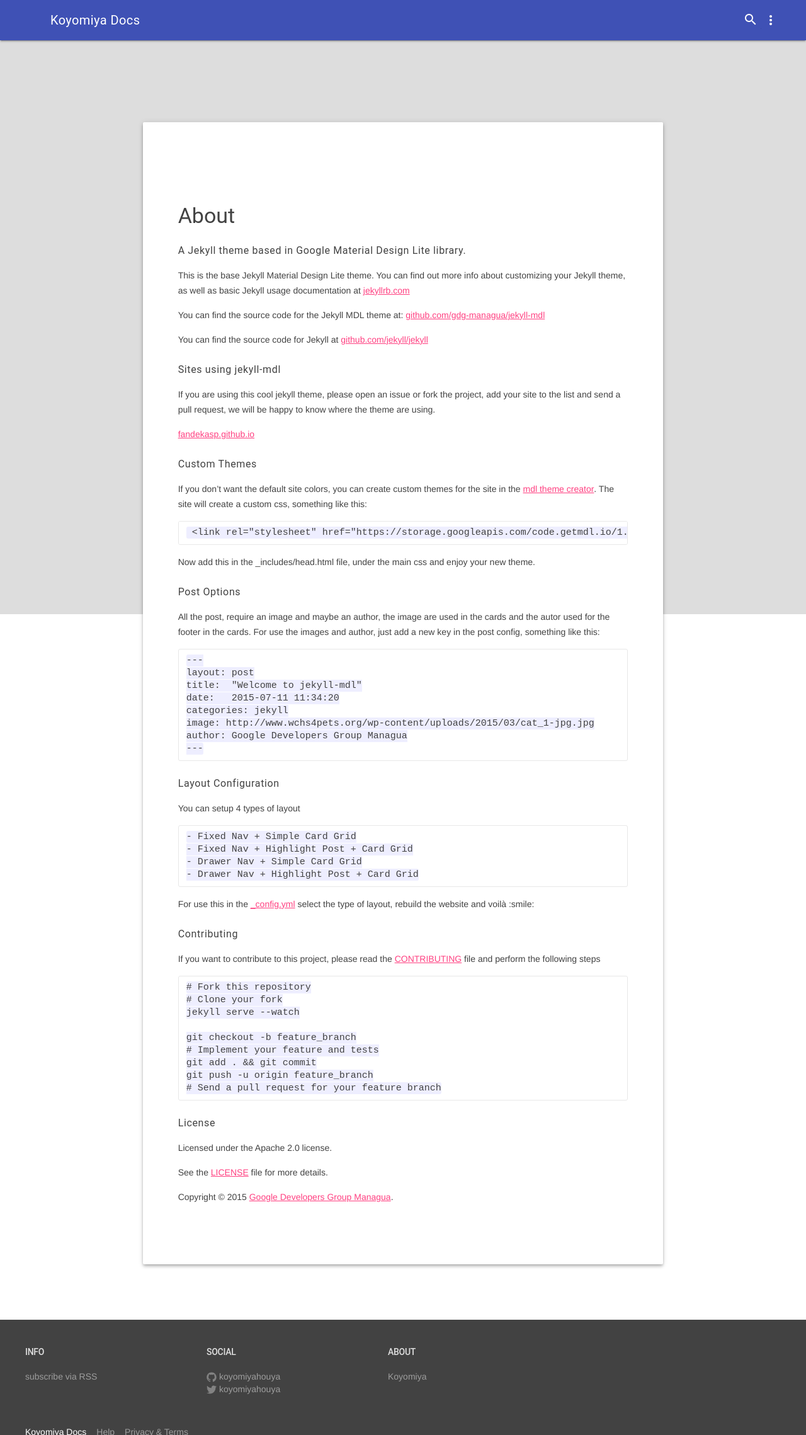
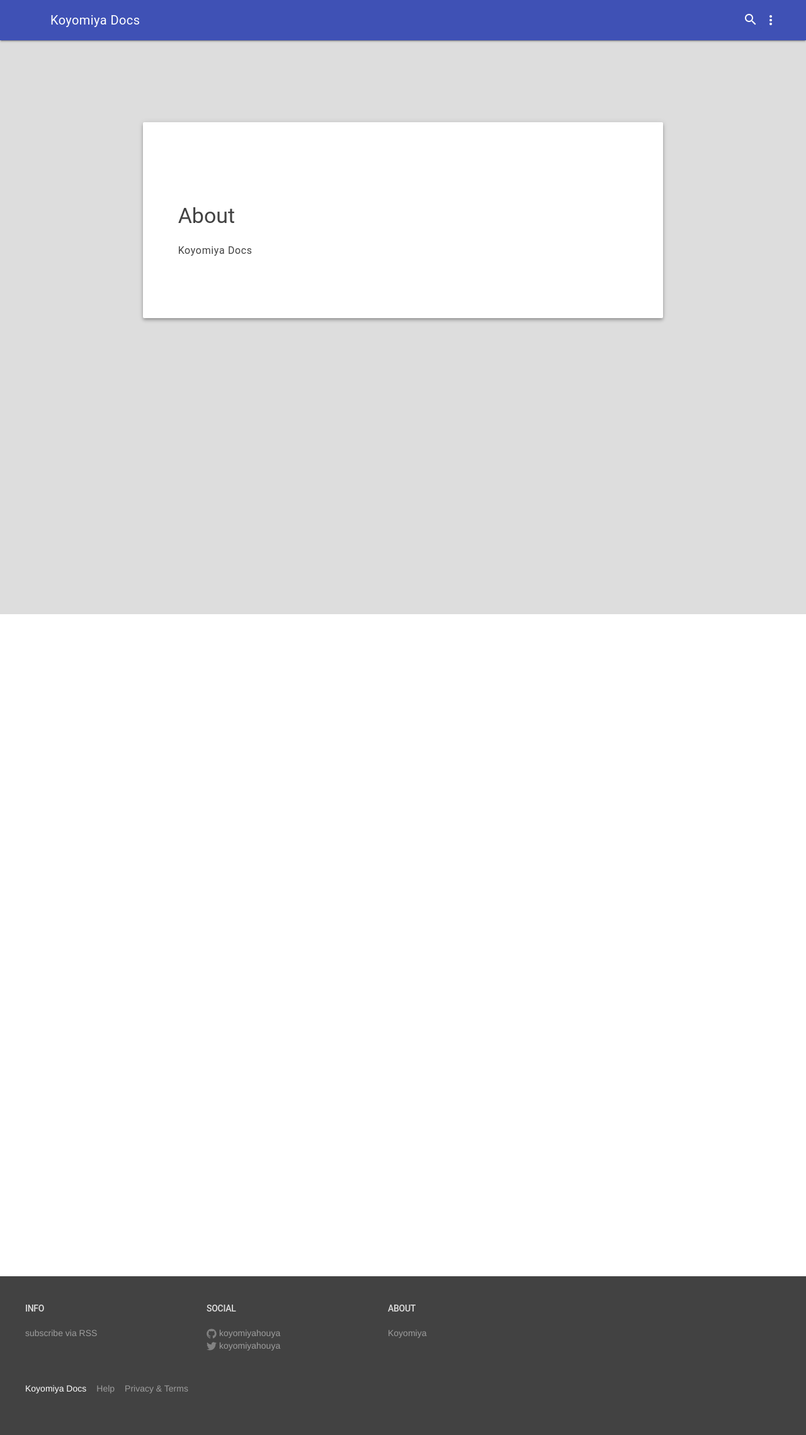
Before and after one commit to koyomiyahouya/koyomiya-docs, a Jekyll site: the page built from about.md, in a window 1280 px wide. Shown: the whole page at 63% size. Built offline with Jekyll 4.4.1, drawn with Linux system fonts in a browser that asks for light colours.

Commit message:
Update about.md

```diff
--- a/about.md
+++ b/about.md
@@ -3,67 +3,4 @@ layout: page
 title: About
 permalink: /about/
 ---
-###### A Jekyll theme based in Google Material Design Lite library.
-
-This is the base Jekyll Material Design Lite theme. You can find out more info about customizing your Jekyll theme, as well as basic Jekyll usage documentation at [jekyllrb.com](http://jekyllrb.com/)
-
-You can find the source code for the Jekyll MDL theme at: [github.com/gdg-managua/jekyll-mdl](https://github.com/gdg-managua/jekyll-mdl)
-
-You can find the source code for Jekyll at [github.com/jekyll/jekyll](https://github.com/jekyll/jekyll)
-
-###### Sites using jekyll-mdl
-
-If you are using this cool jekyll theme, please open an issue or fork the project, add your site to the list and send a pull request, we will be happy to know where the theme are using.
-
-[fandekasp.github.io](http://fandekasp.github.io/)
-
-###### Custom Themes
-
-If you don't want the default site colors, you can create custom themes for the site in the [mdl theme creator](http://www.getmdl.io/customize/index.html). The site will create a custom css, something like this:
-
-     <link rel="stylesheet" href="https://storage.googleapis.com/code.getmdl.io/1.0.0/material.teal-green.min.css" />
-
-Now add this in the _includes/head.html file, under the main css and enjoy your new theme.
-
-###### Post Options
-
-All the post, require an image and maybe an author, the image are used in the cards and the autor used for the footer in the cards. For use the images and author, just add a new key in the post config, something like this:
-
-    ---
-    layout: post
-    title:  "Welcome to jekyll-mdl"
-    date:   2015-07-11 11:34:20
-    categories: jekyll
-    image: http://www.wchs4pets.org/wp-content/uploads/2015/03/cat_1-jpg.jpg
-    author: Google Developers Group Managua
-    ---
-
-###### Layout Configuration
-You can setup 4 types of layout
-
-    - Fixed Nav + Simple Card Grid
-    - Fixed Nav + Highlight Post + Card Grid
-    - Drawer Nav + Simple Card Grid
-    - Drawer Nav + Highlight Post + Card Grid
-
-For use this in the [_config.yml](https://github.com/gdg-managua/jekyll-mdl/blob/master/_config.yml) select the type of layout, rebuild the website and voilà :smile:
-
-###### Contributing
-If you want to contribute to this project, please read the [CONTRIBUTING](https://github.com/gdg-managua/jekyll-mdl/blob/master/CONTRIBUTING.md) file and perform the following steps
-
-    # Fork this repository
-    # Clone your fork
-    jekyll serve --watch
-
-    git checkout -b feature_branch
-    # Implement your feature and tests
-    git add . && git commit
-    git push -u origin feature_branch
-    # Send a pull request for your feature branch
-
-###### License
-Licensed under the Apache 2.0 license.
-
-See the [LICENSE](https://github.com/gdg-managua/jekyll-mdl/blob/master/LICENSE.md) file for more details.
-
-Copyright © 2015 [Google Developers Group Managua](http://www.gdgmanagua.org).
+###### Koyomiya Docs
```
